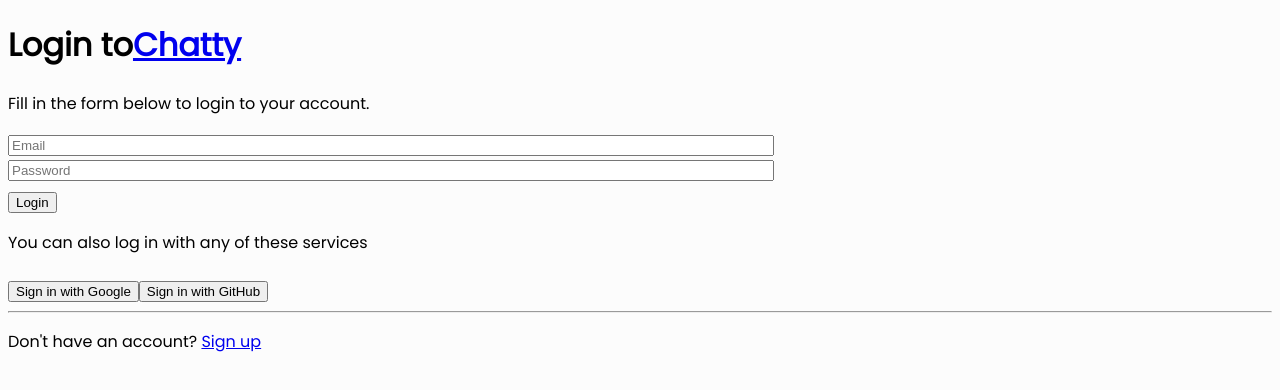
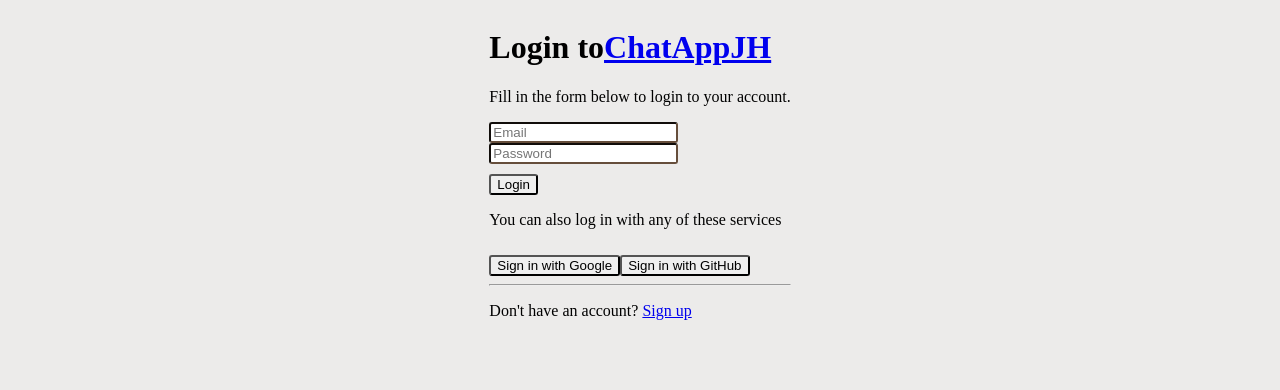
Before and after one commit to delahuile/chatappjh, a React (Create React App) app: page / in a window 1280 px wide. Shown: the top 390 px of the page. Built offline with nearby package versions, Linux system fonts and the light colour scheme; no server answers.

Commit message:
updated UI

```diff
--- a/src/App.js
+++ b/src/App.js
@@ -53,11 +53,7 @@
       loading: true,
       firstrun: true
     };
-
-    console.log("At startup currentusename is " + auth().currentUser);
-    console.log("At startup authenticated is " + this.state.authenticated);
-
-    }
+  }
 
   componentDidMount() {
 
--- a/src/components/Footer.js
+++ b/src/components/Footer.js
@@ -4,7 +4,7 @@
   return (
     <footer className="pt-5">
       <div className="container text-center">
-        <p>&copy; Chatty 2020.</p>
+        <p>&copy; ChatAppJH 2021.</p>
       </div>
     </footer>
   )
--- a/src/components/Header.js
+++ b/src/components/Header.js
@@ -6,7 +6,7 @@
   return (
     <header>
       <nav className="navbar navbar-expand-sm fixed-top navbar-light bg-light">
-        <Link className="navbar-brand" to="/">Chatty</Link>
+        <Link className="navbar-brand" to="/">ChatAppJH</Link>
         <button className="navbar-toggler" type="button" data-toggle="collapse" data-target="#navbarNavAltMarkup" aria-controls="navbarNavAltMarkup" aria-expanded="false" aria-label="Toggle navigation">
           <span className="navbar-toggler-icon"></span>
         </button>
--- a/src/pages/Chat.js
+++ b/src/pages/Chat.js
@@ -1,4 +1,4 @@
-import React, { Component} from "react";
+import React, { Component } from "react";
 import Header from "../components/Header";
 import { auth } from "../services/firebase";
 import { db } from "../services/firebase";
@@ -33,29 +33,31 @@
 
   async componentDidMount() {
 
-    this.setState({isMounted: true});
+    this.setState({ isMounted: true });
     this.setState({ readError: null, loadingChats: true });
     const chatArea = this.myRef.current;
     try {
-      const user = auth().currentUser;
+      db.ref("chats").on("value", snapshot => {
 
-      console.log("current uid is " + auth().currentUser.uid)
-
-      db.ref("chats").on("value", snapshot => {
+        // equalizes react and kotlin timestamps
+        const equalizeTimestamp = (timestamp) => {
+          if (JSON.stringify(timestamp).length === 10){
+            return timestamp*1000;
+          } else {
+            return timestamp
+          }
+        }
 
         // fetches chats from firebase database and creates scrollable chatarea
         let chats = [];
         snapshot.forEach((snap) => {
           chats.push(snap.val());
         });
-        chats.sort(function (a, b) { return a.timestamp - b.timestamp })
+        // sorts chats by timestamp
+        chats.sort(function (a, b) { return equalizeTimestamp(a.timestamp) - equalizeTimestamp(b.timestamp) })
         this.setState({ chats });
         chatArea.scrollBy(0, chatArea.scrollHeight);
         this.setState({ loadingChats: false });
-
-        console.log(chats);
-        console.log(user.displayName);
-
       });
 
       this.checkOrCreateUsername();
@@ -73,34 +75,29 @@
     });
   }
 
-  //Checks if user has already been given name in signup or create a reandom username if signup is via google or github
-  async checkOrCreateUsername(){
 
-    // signup with email
+
+  //Checks if user has already been given name in signup or creates a random username if signup is via google or github
+  async checkOrCreateUsername() {
+
     if (auth().currentUser.displayName === null) {
 
       db.ref("userID_Names").on("value", snapshot => {
         snapshot.forEach((snap) => {
-        if (snap.val().uid === auth().currentUser.uid){
-          this.setState({isEmailLogin: true});
-          console.log("snap uid is " + snap.val().uid);
-          console.log("username in snap is " + snap.val().name);
-          this.setState({snapName: snap.val().name});
-          console.log("isEmailLogin first is " + this.state.isEmailLogin);
-          auth().currentUser.updateProfile({ displayName: snap.val().name}).then(() => this.setCurrentUsername(snap.val().name));
+          // signup with email
+          if (snap.val().uid === auth().currentUser.uid) {
+            this.setState({ isEmailLogin: true });
+            this.setState({ snapName: snap.val().name });
+            auth().currentUser.updateProfile({ displayName: snap.val().name }).then(() => this.setCurrentUsername(snap.val().name));
 
             //snapkey is key to the usernameUid data
-          this.setState({snapKey: snap.key});
-
-          console.log("snap key is " + this.state.snapKey);
+            this.setState({ snapKey: snap.key });
 
           }
         }
         );
         //sign-up with google or github
-    if(!this.state.isEmailLogin) {
-
-      console.log("isEmailLogin third is " + this.state.isEmailLogin);
+        if (!this.state.isEmailLogin) {
 
           let randomUserName = this.createRandomUsername();
 
@@ -109,7 +106,7 @@
             name: randomUserName
           }
           )
-      auth().currentUser.updateProfile({ displayName: randomUserName}).then(() => this.setCurrentUsername(randomUserName));
+          auth().currentUser.updateProfile({ displayName: randomUserName }).then(() => this.setCurrentUsername(randomUserName));
         }
       })
 
@@ -118,44 +115,34 @@
       let userAlreadyInuserID_Names = false;
       db.ref("userID_Names").once("value", snapshot => {
         snapshot.forEach((snap) => {
-          console.log("snap.uid is " + snap.val().uid);
-          console.log("auth() uid is " + auth().currentUser.uid);
-          console.log("snap.val().uid isequal auth().currentUser.uid " + (snap.val().uid === auth().currentUser.uid));
-          if (snap.val().uid === auth().currentUser.uid){
-            console.log("snap match found")
+          if (snap.val().uid === auth().currentUser.uid) {
             userAlreadyInuserID_Names = true;
             //snapkey is key to the usernameUid data
-            this.setState({snapKey: snap.key})
+            this.setState({ snapKey: snap.key })
           }
         }
         );
-        this.setState({userAlreadyInuserID_NamesFlag: true});
-      }).then( () => {
-        if(!userAlreadyInuserID_Names){
-          console.log("!userAlreadyInuserID_Names " + !userAlreadyInuserID_Names);
-
+        this.setState({ userAlreadyInuserID_NamesFlag: true });
+      }).then(() => {
+        if (!userAlreadyInuserID_Names) {
           db.ref("userID_Names").push({
             uid: auth().currentUser.uid,
             name: auth().currentUser.displayName
           });
         }
       }
-      ).then( () => {
+      ).then(() => {
         //after possibly pushing userid_uid let's set snapkey if not already set
         db.ref("userID_Names").once("value", snapshot => {
           snapshot.forEach((snap) => {
-            console.log("snap.uid is " + snap.val().uid);
-            console.log("auth() uid is " + auth().currentUser.uid);
-            console.log("snap.val().uid isequal auth().currentUser.uid " + (snap.val().uid === auth().currentUser.uid));
-            if (snap.val().uid === auth().currentUser.uid){
-              console.log("snap match found")
+            if (snap.val().uid === auth().currentUser.uid) {
               userAlreadyInuserID_Names = true;
               //snapkey is key to the usernameUid data
-              this.setState({snapKey: snap.key});
+              this.setState({ snapKey: snap.key });
             }
           }
           );
-          this.setState({userAlreadyInuserID_NamesFlag: true});
+          this.setState({ userAlreadyInuserID_NamesFlag: true });
         })
       }
 
@@ -164,19 +151,16 @@
   }
 
   //Creates random username for google and github users
-  createRandomUsername () {
-    let randomName = "user" + ((Math.random())*1000000000).toFixed(0);
-    console.log("created random username");
+  createRandomUsername() {
+    let randomName = "user" + ((Math.random()) * 1000000000).toFixed(0);
     return randomName;
   }
 
-  async setCurrentUsername(name){
-    console.log("isEmailLogin after is " + this.state.isEmailLogin)
-    this.setState({currentUserName: name});
-    console.log("auth().currentuser.displayname is " + auth().currentUser.displayName)
+  async setCurrentUsername(name) {
+    this.setState({ currentUserName: name });
   }
 
-  componentWillUnmount(){
+  componentWillUnmount() {
     var unsubscribe = auth().onAuthStateChanged(function () {
 
     });
@@ -218,13 +202,14 @@
     const previusName = auth().currentUser.displayName;
 
     //updating auth() profile displayName
-    auth().currentUser.updateProfile({ displayName: this.state.currentUserName}).then(
+    auth().currentUser.updateProfile({ displayName: this.state.currentUserName }).then(
       () => {
-        console.log("response is ");
         try {
           //pushing up a message into the chat that the username has been changed
           db.ref("chats").push({
-            content: "User " + previusName + " with email "  + this.state.user.email + " changed name to " + this.state.currentUserName,
+            content: "User " + previusName + " changed name to " + this.state.currentUserName,
+            // TODO test if adding name attribute changes the function of the program
+            name: "",
             timestamp: Date.now(),
             uid: "9999"
           }).then(() => {
@@ -233,7 +218,7 @@
               currentUserName: auth().currentUser.displayName
             });
             //updating also username in realtime database
-            db.ref('userID_Names').child(this.state.snapKey).update({name: auth().currentUser.displayName})
+            db.ref('userID_Names').child(this.state.snapKey).update({ name: auth().currentUser.displayName })
           })
         } catch (error) {
           this.setState({ writeError: error.message });
@@ -242,12 +227,25 @@
     );
   }
 
+  formatTime(timestamp) {
 
+    // adds zero if timestamps hour or minute is of single digit
+    const addZeroBefore = (n) => {
+      return (n < 10 ? '0' : '') + n;
+    }
 
-  formatTime(timestamp) {
+    //format time for Kotlin chat message
+    if (JSON.stringify(timestamp).length===10){
+      const d = new Date(timestamp*1000);
+      const time = `${d.getDate()}/${(d.getMonth() + 1)}/${d.getFullYear()} ${addZeroBefore(d.getHours())}:${addZeroBefore(d.getMinutes())}`;
+      return time;
+
+    //format time for React chat message
+    } else {
       const d = new Date(timestamp);
-    const time = `${d.getDate()}/${(d.getMonth()+1)}/${d.getFullYear()} ${d.getHours()}:${d.getMinutes()}`;
+      const time = `${d.getDate()}/${(d.getMonth() + 1)}/${d.getFullYear()} ${addZeroBefore(d.getHours())}:${addZeroBefore(d.getMinutes())}`;
       return time;
+    }
   }
 
   render() {
@@ -262,12 +260,11 @@
           </div> : ""}
           {/* chat area */}
           {this.state.chats.map(chat => {
-            if (chat.uid === "9999"){
+            if (chat.uid === "9999") {
               return <p key={chat.timestamp} className={"namechange-bubble " + (this.state.user.uid === chat.uid ? "current-user" : "")}>
                 <br />
                 {chat.content}
                 <br />
-                <span className="chat-time float-right">{this.formatTime(chat.timestamp)}</span>
               </p>
             } else {
               return <p key={chat.timestamp} className={"chat-bubble " + (this.state.user.uid === chat.uid ? "current-user" : "")}>
@@ -282,18 +279,18 @@
         </div>
         <div>
           <form onSubmit={this.handleSubmit} className="mx-3">
-            <textarea className="form-control" name="content" onChange={this.handleContentChange} value = {this.state.content} ></textarea>
+            <textarea className="form-control" name="content" onChange={this.handleContentChange} value={this.state.content} ></textarea>
             {this.state.error ? <p className="text-danger">{this.state.error}</p> : null}
             <button type="submit" className="btn btn-submit px-5 mt-4">Send message</button>
           </form>
         </div>
         <form onSubmit={this.processNameChange} className="mx-3">
-          <textarea className="form-control" name="content" onChange={this.handleNameChange} value= {this.state.currentUserName}></textarea>
+          <textarea className="form-control" name="content" onChange={this.handleNameChange} value={this.state.currentUserName}></textarea>
           {this.state.error ? <p className="text-danger">{this.state.error}</p> : null}
           <button type="submit" className="btn btn-submit px-5 mt-4">Change username</button>
         </form>
         <div className="py-5 mx-3">
-          Login in as: <strong className="text-info">{this.state.user.email}</strong>, Current name in chat: <strong className="text-info">{auth().currentUser.displayName===null ? this.state.currentUserName : auth().currentUser.displayName}</strong>
+          Login in as: <strong className="text-info">{this.state.user.email}</strong>, Current name in chat: <strong className="text-info">{auth().currentUser.displayName === null ? this.state.currentUserName : auth().currentUser.displayName}</strong>
         </div>
       </div>
     );
--- a/src/pages/Home.js
+++ b/src/pages/Home.js
@@ -60,7 +60,7 @@
           <h1>
             Login to
             <Link className="title ml-2" to="/">
-              Chatty
+              ChatAppJH
             </Link>
           </h1>
           <p className="lead">
--- a/src/pages/Login.js
+++ b/src/pages/Login.js
@@ -59,7 +59,7 @@
           <h1>
             Login to
             <Link className="title ml-2" to="/">
-              Chatty
+              ChatAppJH
             </Link>
           </h1>
           <p className="lead">
--- a/src/pages/Signup.js
+++ b/src/pages/Signup.js
@@ -33,8 +33,6 @@
     try {
       await signup(this.state.email, this.state.password)
       .then( () => {
-        console.log("uid is " + auth().currentUser.uid)
-        console.log("displayname is "+ auth().currentUser.displayName)
         db.ref("userID_Names").push({
           uid: auth().currentUser.uid,
           name: this.state.username
@@ -70,7 +68,7 @@
         <form className="mt-5 py-5 px-5" onSubmit={this.handleSubmit}>
           <h1>
             Sign Up to
-          <Link className="title ml-2" to="/">Chatty</Link>
+          <Link className="title ml-2" to="/">ChatAppJH</Link>
           </h1>
           <p className="lead">Fill in the form below to create an account.</p>
           <div className="form-group">
--- a/src/styles.css
+++ b/src/styles.css
@@ -1,8 +1,11 @@
 @import url('https://fonts.googleapis.com/css?family=Poppins&display=swap');
 
 body {
-  font-family: 'Poppins', sans-serif;
-  background-color: #fcfcfc;
+  font-family: 'Times New Roman', Times, serif;
+  background-color: #ecebea;
+  display: flex;
+  justify-content: center;
+  align-items: center;
 }
 
 .chat-area, .home {
@@ -10,17 +13,30 @@
 }
 
 .chat-area {
+  background-color: #ece3d9;
   padding: 20px;
   height: 400px;
+  width: 800px;
   overflow-y: scroll;
 }
 
 .chat-area .chat-bubble {
-  background-color: #bbdefb;
+  background-color: #bbecfb;
   padding: 20px;
-  border-radius: 4px;
+  border-radius: 10px;
   max-width: 300px;
   word-wrap: break-word;
+}
+
+.chat-area .namechange-bubble {
+
+  font-size: medium;
+  font-family: 'Times New Roman', Times, serif;
+  color: #7c4d26;
+  font-style: italic;
+  display: flex;
+  justify-content: center;
+  align-items: center;
 }
 
 .chat-bubble .chat-time {
@@ -31,11 +47,14 @@
 
 .chat-area .chat-bubble.current-user {
   margin-left: auto;
-  background-color: #a5d6a7;
+  background-color: #a5d6b8;
 }
 
 .form-control {
   width: 60%;
+  border-radius: 3px;
+  border-width: 2px;
+  border-color: rgb(102, 78, 59);
 }
 
 .form-control:focus {
@@ -44,10 +63,11 @@
 
 .btn {
   margin-top: 10px;
+  border-radius: 3px;
 }
 
 .btn-submit {
-  background-color: #2e7d32;
+  background-color: #4778d1;
   color: white;
 }
 
```
Also changed, not shown: 1 other file (tests, documents, lock files or other folders). Lines whose indentation alone changed are shown as unchanged.
